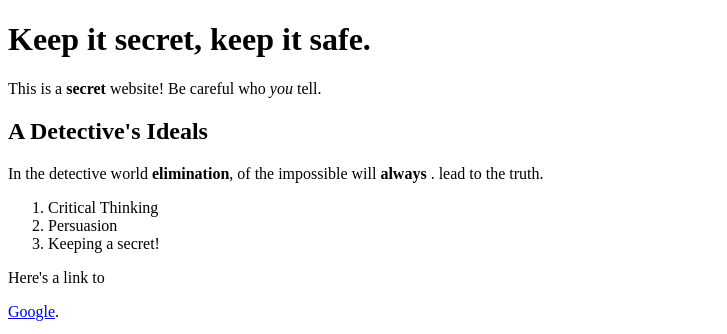
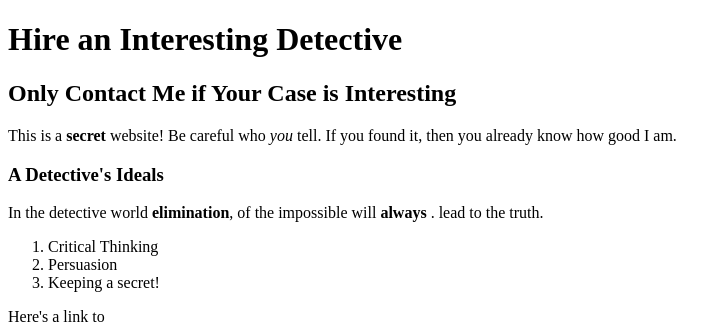
Before and after one commit to BrandonChrisBrooks/MI-349-FS17-740-html-atom-and-basic-elements-JmL5o8, a plain HTML site: page index.html in a window 1280 px wide. Shown: the top 334 px of the page, without its empty margins (0-727 px from the left). Drawn offline with Linux system fonts and the light colour scheme.

Commit message:
Made a better resume website

```diff
--- a/index.html
+++ b/index.html
@@ -2,17 +2,21 @@
 <html>
 <head>
     <meta charset="UTF-8">
-    <title>Sleuth Detective</title>
+    <title>Hire a Real Detective</title>
 </head>
 <body>
-    <h1>Keep it secret, keep it safe.</h1>
+    <h1>Hire an Interesting Detective</h1>
+
+    <h2>Only Contact Me if Your Case is Interesting</h2>
 
     <p>
     This is a <strong>secret</strong> website!
     Be careful who <em>you</em> tell.
+    If you found it, then you already know
+    how good I am.
     </p>
 
-    <h2>A Detective's Ideals</h2>
+    <h3>A Detective's Ideals</h3>
     <p>
         In the detective world <strong>elimination</strong>,
         of the impossible will
```
